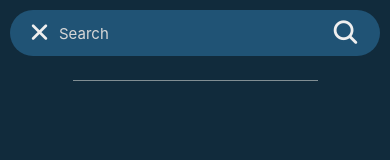
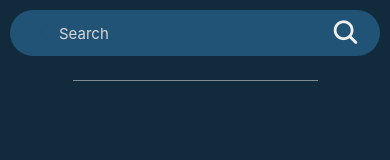
Before and after one commit to Abdiel49/TG-UsersApp, a React Native app: screen / in a window 390 px wide. Shown: the top 160 px of the page. Built offline with nearby package versions, Linux system fonts and the light colour scheme.

Commit message:
implement the enter button handle event

```diff
--- a/src/components/atoms/Button.js
+++ b/src/components/atoms/Button.js
@@ -4,11 +4,12 @@ import {colors} from '../../styles/colors';
 import TextBase from './TextBase';
 import normalize from '../../helpers/Dimensions/normalize';
 
-const Button = ({label, style, labelStyle}) => {
+const Button = ({label, style, labelStyle, onPress}) => {
   return (
     <TouchableOpacity
       style={[styles.buttonContainer, style]}
-      activeOpacity={0.65}>
+      activeOpacity={0.65}
+      onPress={onPress}>
       {label && (
         <TextBase style={[styles.buttonLabel, labelStyle]} text={label} />
       )}
--- a/src/components/molecules/search/SearchInput.js
+++ b/src/components/molecules/search/SearchInput.js
@@ -11,10 +11,10 @@ const SearchInput = ({
   initialData,
   setFilteredData,
   filterFunction,
-  getData,
-  setLoading,
+  requestDataAsync,
 }) => {
   const [inputValue, setInputValue] = useState(null);
+  const [hasSearched, setHasSearched] = useState(false);
 
   const onChange = text => {
     setInputValue(text);
@@ -22,12 +22,13 @@ const SearchInput = ({
 
   const handleSearch = async () => {
     if (inputValue && inputValue.trim().length > 0) {
+      setHasSearched(true);
       const filter = {};
       const isValidEmail = isEmail(inputValue.trim());
       if (isValidEmail) {
         filter.email = inputValue.trim();
       }
-      const dataFromAPI = await getData(filter);
+      const dataFromAPI = await requestDataAsync(filter);
       if (isValidEmail) {
         setFilteredData(dataFromAPI);
       } else {
@@ -39,14 +40,15 @@ const SearchInput = ({
 
   const handleCancelSearch = () => {
     setInputValue(null);
-    setFilteredData(initialData);
+    setFilteredData(initialData || null);
+    setHasSearched(false);
   };
 
   return (
     <View style={styles.container}>
       <Ionicons
         name="ios-close"
-        style={[styles.icon, styles.iconLeft]}
+        style={[styles.icon, styles.iconLeft, !hasSearched && styles.hide]}
         onPress={handleCancelSearch}
       />
       <TextInput
@@ -90,6 +92,9 @@ const styles = StyleSheet.create({
     paddingHorizontal: 5,
     paddingVertical: 5,
   },
+  hide: {
+    color: colors.primary,
+  },
   iconLeft: {
     paddingLeft: 15,
   },
--- a/src/screens/Home.js
+++ b/src/screens/Home.js
@@ -30,16 +30,22 @@ const Home = () => {
     return usersAPIData;
   }, []);
 
+  const handleEnter = () => {
+    console.log('user selected id: ', state.userSelectedId);
+    console.log('user selected: ', state.userSelected);
+  };
+
   /* Get data when component is mounted */
-  useEffect(() => {
-    let isMounted = true;
-    if (isMounted) {
-      // getData();
-    }
-    return () => {
-      isMounted = false;
-    };
-  }, [getData]);
+  // current disabled because the logic app working
+  // useEffect(() => {
+  //   let isMounted = true;
+  //   if (isMounted) {
+  //     getData();
+  //   }
+  //   return () => {
+  //     isMounted = false;
+  //   };
+  // }, [getData]);
 
   useEffect(() => {
     let isMounted = true;
@@ -66,13 +72,12 @@ const Home = () => {
         initialData={users}
         setFilteredData={setUsersData}
         filterFunction={filterUsers}
-        getData={getData}
-        setLoading={setLoading}
+        requestDataAsync={getData}
       />
       {loading && <LoadingView />}
       <UsersList users={usersData} />
       <View style={styles.putIn}>
-        <Button label="Ingresar" />
+        <Button label="Ingresar" onPress={handleEnter} />
       </View>
     </View>
   );
```
